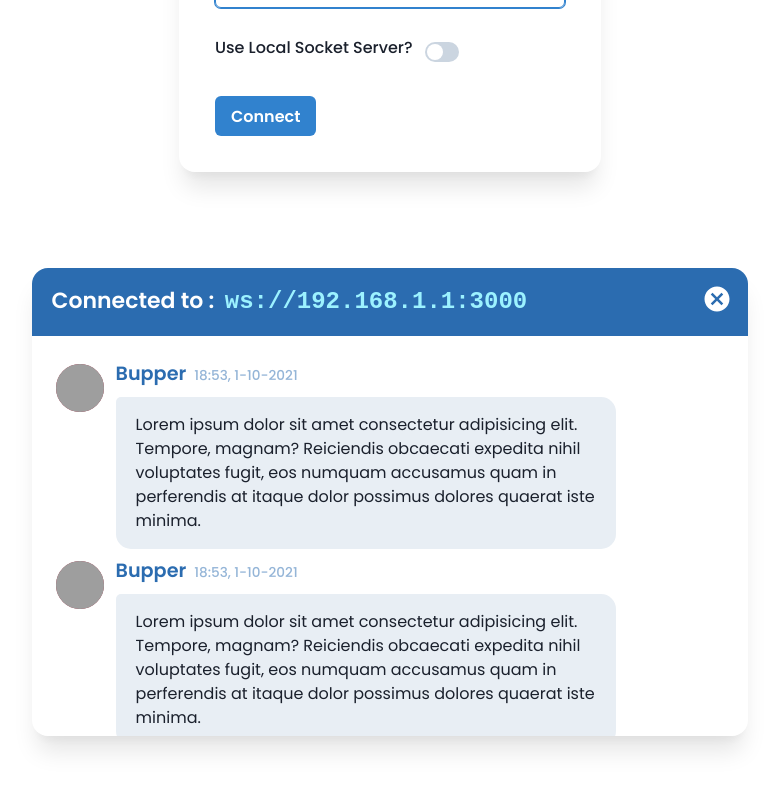
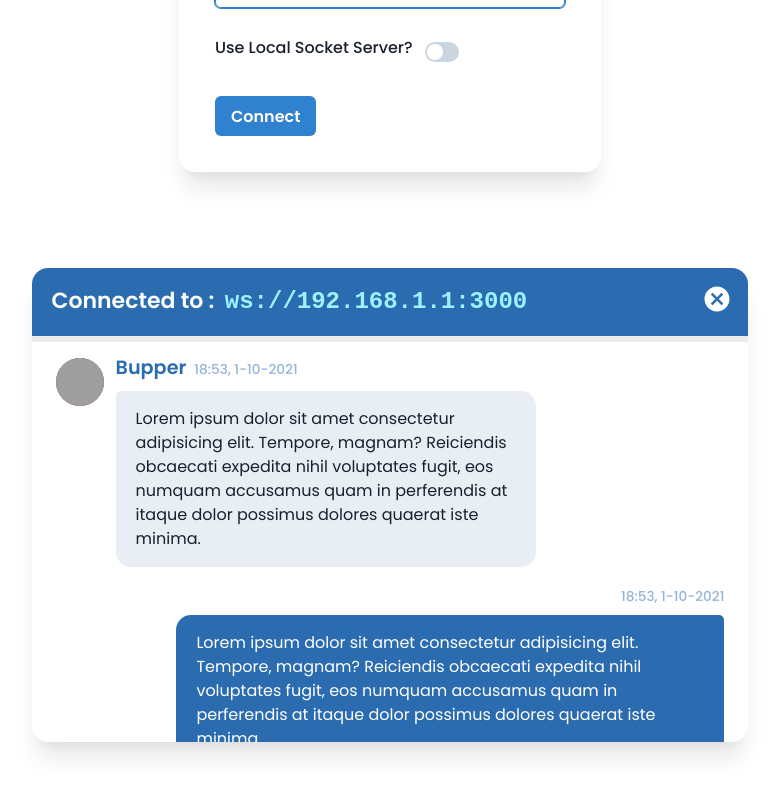
Before and after one commit to ShreeyansB/ws-react, a React (Create React App) app: page / in a window 1280 px wide. Shown: the part 327-1122 px from the top of the page, without its empty margins (250-1029 px from the left). Built offline with nearby package versions, Linux system fonts and the light colour scheme; grey boxes are pictures that could not be loaded.

Commit message:
:lipstick: Added more ChatBox styles and Custom Scrollbar

```diff
--- a/package.json
+++ b/package.json
@@ -12,6 +12,7 @@
     "@testing-library/user-event": "^12.8.3",
     "framer-motion": "^4.1.17",
     "react": "^17.0.2",
+    "react-custom-scrollbars-2": "^4.4.0",
     "react-dom": "^17.0.2",
     "react-icons": "^4.3.1",
     "react-scripts": "4.0.3",
--- a/src/components/Chat.js
+++ b/src/components/Chat.js
@@ -18,8 +18,9 @@ const Chat = (props) => {
           mb="6rem"
           borderRadius="2xl"
           shadow="xl"
+          maxW="57rem"
         >
-          <Box w="100%" maxW="57rem">
+          <Box w="100%">
             <Flex
               direction="row"
               borderTopRadius="1rem"
@@ -56,6 +57,7 @@ const Chat = (props) => {
               />
             </Flex>
           </Box>
+          <Box w="100%" maxW="57rem" h={1.5} bg="blackAlpha.200"></Box>
           <ChatList />
         </Flex>
       </FadeUpAnim>
--- a/src/components/ChatList.js
+++ b/src/components/ChatList.js
@@ -1,6 +1,7 @@
-import { VStack } from "@chakra-ui/react";
+import { Box } from "@chakra-ui/react";
 import React from "react";
 import ChatBox from "./UI/ChatBox";
+import { Scrollbars } from "react-custom-scrollbars-2";
 
 const ChatList = (props) => {
   const formatDate = (date) => {
@@ -12,7 +13,9 @@ const ChatList = (props) => {
   };
 
   return (
-    <VStack align="start" p={6} overflowY="auto" maxHeight="50vh">
+    <Box justify="start" overflowY="hidden" maxHeight="50vh">
+      <Scrollbars style={{ width: "100%", height: "50vh", maxWidth: "57rem"}} autoHide>
+        <Box px={6} py={3}>
           <ChatBox
             data={{
               name: "Bupper",
@@ -28,6 +31,7 @@ const ChatList = (props) => {
               msg: "Lorem ipsum dolor sit amet consectetur adipisicing elit. Tempore, magnam? Reiciendis obcaecati expedita nihil voluptates fugit, eos numquam accusamus quam in perferendis at itaque dolor possimus dolores quaerat iste minima.",
               id: "Bupper1234",
               time: formatDate(new Date()),
+              sentMsg: true,
             }}
           />
           <ChatBox
@@ -46,7 +50,9 @@ const ChatList = (props) => {
               time: formatDate(new Date()),
             }}
           />
-    </VStack>
+        </Box>
+      </Scrollbars>
+    </Box>
   );
 };
 
--- a/src/components/UI/ChatBox.js
+++ b/src/components/UI/ChatBox.js
@@ -1,10 +1,19 @@
 import React from "react";
-import { Flex, Avatar, Text, Tooltip, HStack, VStack, Box } from "@chakra-ui/react";
+import {
+  Flex,
+  Avatar,
+  Text,
+  Tooltip,
+  HStack,
+  VStack,
+  Box,
+} from "@chakra-ui/react";
 import colors from "./../../Colors";
 
 const ChatBox = (props) => {
+  if (!props.data.sentMsg)
     return (
-    <Flex direction="row" align="start" maxWidth="35rem">
+      <Flex direction="row" align="start" maxWidth="30rem" float="left" mb={4}>
         <Tooltip label={props.data.id}>
           <Avatar
             name={props.data.name}
@@ -14,11 +23,7 @@ const ChatBox = (props) => {
         </Tooltip>
         <VStack align="start" ms={3}>
           <HStack>
-          <Text
-            fontWeight={600}
-            fontSize="1.2rem"
-            color={colors.primary}
-          >
+            <Text fontWeight={600} fontSize="1.2rem" color={colors.primary}>
               {props.data.name}
             </Text>
             <Text
@@ -31,8 +36,39 @@ const ChatBox = (props) => {
               {props.data.time}
             </Text>
           </HStack>
-        <Box bg={colors.alt} px={5} py={4} borderRadius={15} borderTopLeftRadius={5}>
+          <Box
+            bg={colors.alt}
+            px={5}
+            py={4}
+            borderRadius={15}
+            borderTopLeftRadius={5}
+          >
             <Text>{props.data.msg}</Text>
+          </Box>
+        </VStack>
+      </Flex>
+    );
+  else
+    return (
+      <Flex direction="row" align="start" maxWidth="35rem" float="right" mb={4}>
+        <VStack align="end" ms={3}>
+          <Text
+            fontWeight={500}
+            fontSize="0.85rem"
+            color={colors.primary}
+            pt={1}
+            opacity={0.5}
+          >
+            {props.data.time}
+          </Text>
+          <Box
+            bg={colors.primary}
+            px={5}
+            py={4}
+            borderRadius={15}
+            borderTopRightRadius={5}
+          >
+            <Text color="white">{props.data.msg}</Text>
           </Box>
         </VStack>
       </Flex>
```
Also changed, not shown: 1 other file (tests, documents, lock files or other folders). Lines whose indentation alone changed are shown as unchanged.
